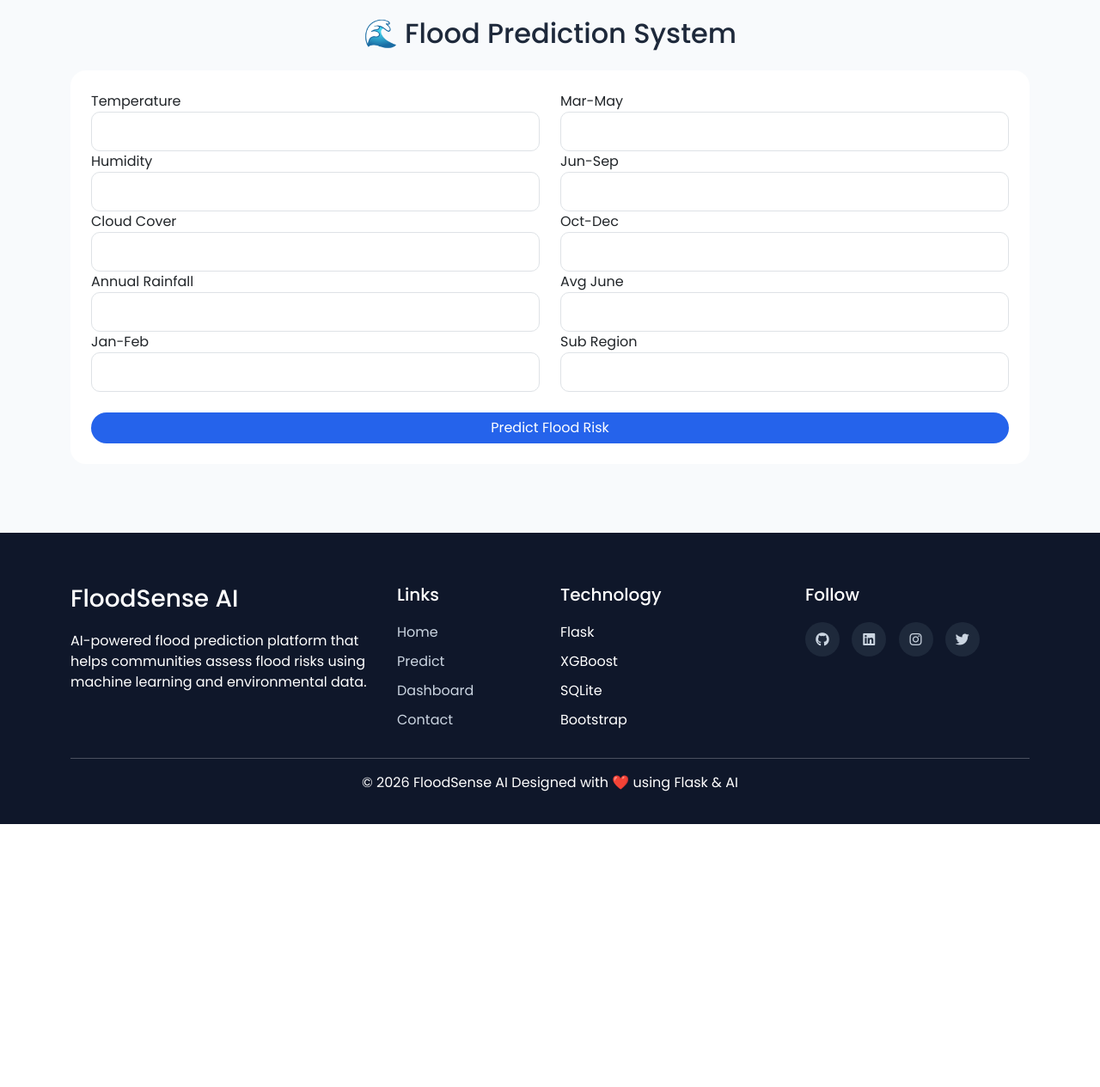
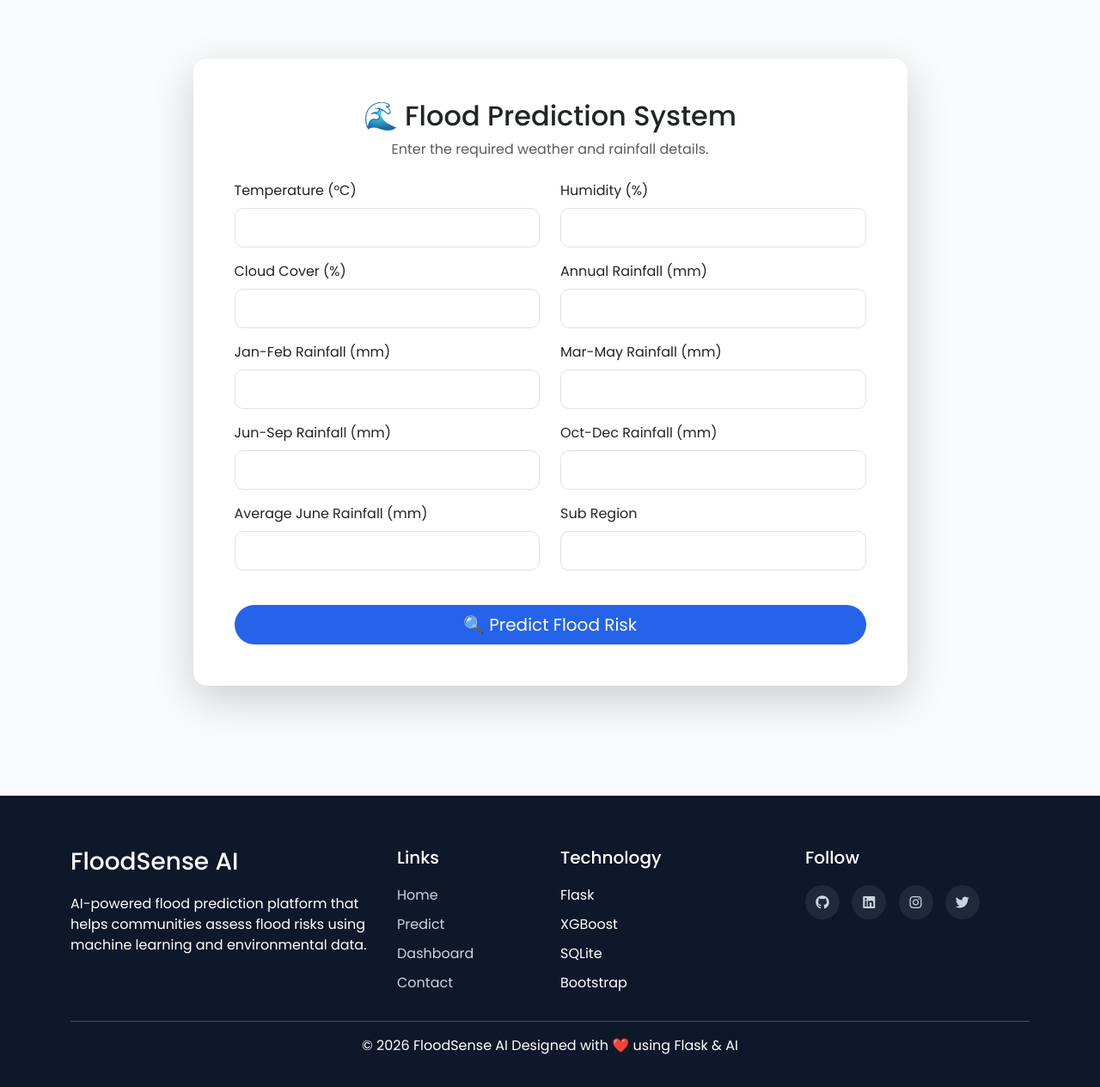
Before and after one commit to Madhu57827/Rising-Waters, a Flask app: page /predict in a window 1280 px wide. Shown: the part 76-1341 px from the top of the page at 86% size. Before the commit the page ends 1035 px from the top, so only its background shows below. Run offline with Flask 3, Linux system fonts and the light colour scheme; a user stored in the database is signed in; some libraries are stand-ins or nearby versions.

Commit message:
Update predict.html

```diff
--- a/templates/predict.html
+++ b/templates/predict.html
@@ -8,65 +8,98 @@
 
 {% block content %}
 
-<div class="container">
+<div class="container py-5">
 
-    <h2 class="text-center mb-4">🌊 Flood Prediction System</h2>
+    <div class="row justify-content-center">
 
-    <div class="card p-4">
+        <div class="col-lg-10 col-xl-9">
 
-        <form method="POST" action="/predict">
+            <div class="card shadow-lg border-0 rounded-4">
 
-            <div class="row">
+                <div class="card-body p-5">
 
-                <!-- LEFT COLUMN -->
-                <div class="col-md-6">
+                    <h2 class="text-center mb-2">
+                        🌊 Flood Prediction System
+                    </h2>
 
-                    <label>Temperature</label>
-                    <input type="number" step="any" name="temp" class="form-control" required>
+                    <p class="text-center text-muted mb-4">
+                        Enter the required weather and rainfall details.
+                    </p>
 
-                    <label>Humidity</label>
-                    <input type="number" step="any" name="humidity" class="form-control" required>
+                    <form method="POST" action="{{ url_for('predict') }}">
 
-                    <label>Cloud Cover</label>
-                    <input type="number" step="any" name="cloud_cover" class="form-control" required>
+                        <div class="row">
 
-                    <label>Annual Rainfall</label>
-                    <input type="number" step="any" name="annual" class="form-control" required>
+                            <div class="col-md-6 mb-3">
+                                <label class="form-label">Temperature (°C)</label>
+                                <input type="number" step="any" name="temp" class="form-control" required>
+                            </div>
 
-                    <label>Jan-Feb</label>
-                    <input type="number" step="any" name="jan_feb" class="form-control" required>
+                            <div class="col-md-6 mb-3">
+                                <label class="form-label">Humidity (%)</label>
+                                <input type="number" step="any" name="humidity" class="form-control" required>
+                            </div>
 
-                </div>
+                            <div class="col-md-6 mb-3">
+                                <label class="form-label">Cloud Cover (%)</label>
+                                <input type="number" step="any" name="cloud_cover" class="form-control" required>
+                            </div>
 
-                <!-- RIGHT COLUMN -->
-                <div class="col-md-6">
+                            <div class="col-md-6 mb-3">
+                                <label class="form-label">Annual Rainfall (mm)</label>
+                                <input type="number" step="any" name="annual" class="form-control" required>
+                            </div>
 
-                    <label>Mar-May</label>
-                    <input type="number" step="any" name="mar_may" class="form-control" required>
+                            <div class="col-md-6 mb-3">
+                                <label class="form-label">Jan-Feb Rainfall (mm)</label>
+                                <input type="number" step="any" name="jan_feb" class="form-control" required>
+                            </div>
 
-                    <label>Jun-Sep</label>
-                    <input type="number" step="any" name="jun_sep" class="form-control" required>
+                            <div class="col-md-6 mb-3">
+                                <label class="form-label">Mar-May Rainfall (mm)</label>
+                                <input type="number" step="any" name="mar_may" class="form-control" required>
+                            </div>
 
-                    <label>Oct-Dec</label>
-                    <input type="number" step="any" name="oct_dec" class="form-control" required>
+                            <div class="col-md-6 mb-3">
+                                <label class="form-label">Jun-Sep Rainfall (mm)</label>
+                                <input type="number" step="any" name="jun_sep" class="form-control" required>
+                            </div>
 
-                    <label>Avg June</label>
-                    <input type="number" step="any" name="avgjune" class="form-control" required>
+                            <div class="col-md-6 mb-3">
+                                <label class="form-label">Oct-Dec Rainfall (mm)</label>
+                                <input type="number" step="any" name="oct_dec" class="form-control" required>
+                            </div>
 
-                    <label>Sub Region</label>
-                    <input type="number" step="any" name="sub" class="form-control" required>
+                            <div class="col-md-6 mb-3">
+                                <label class="form-label">Average June Rainfall (mm)</label>
+                                <input type="number" step="any" name="avgjune" class="form-control" required>
+                            </div>
+
+                            <div class="col-md-6 mb-3">
+                                <label class="form-label">Sub Region</label>
+                                <input type="number" step="any" name="sub" class="form-control" required>
+                            </div>
+
+                        </div>
+
+                        <div class="d-grid mt-4">
+
+                            <button type="submit" class="btn btn-primary btn-lg">
+                                🔍 Predict Flood Risk
+                            </button>
+
+                        </div>
+
+                    </form>
 
                 </div>
 
             </div>
 
-            <button type="submit" class="btn btn-primary w-100 mt-4">
-                Predict Flood Risk
-            </button>
-
-        </form>
+        </div>
 
     </div>
+
 </div>
 
 {% endblock %}
```
